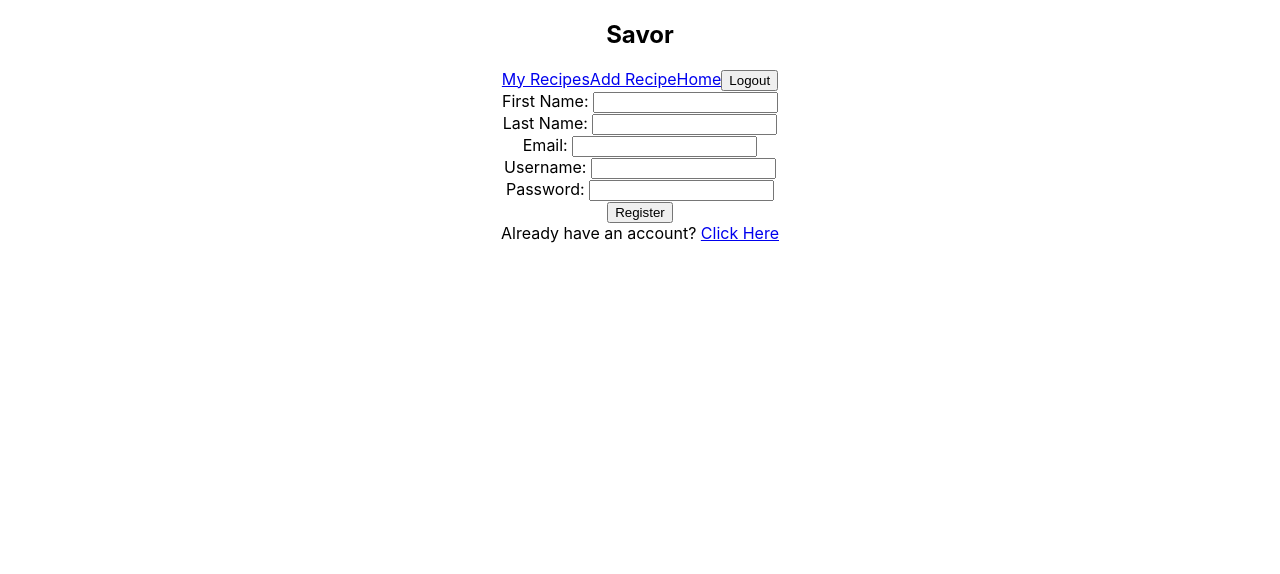
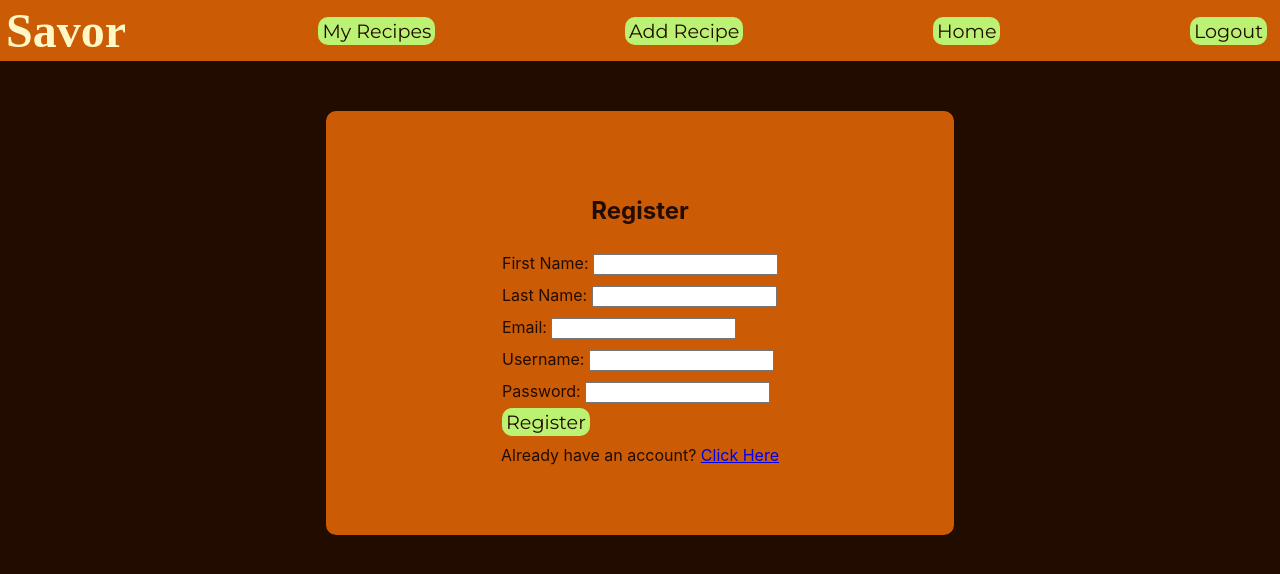
Before and after one commit to the-secret-family-recipe/frontend, a React (Create React App) app in the folder sfr/: page / in a window 1280 px wide. Shown: the top 574 px of the page. Built offline with nearby package versions, Linux system fonts and the light colour scheme.

Commit message:
started to add styles

```diff
--- a/sfr/package.json
+++ b/sfr/package.json
@@ -14,6 +14,7 @@
     "react-scripts": "3.4.1",
     "redux": "^4.0.5",
     "redux-thunk": "^2.3.0",
+    "styled-components": "^5.1.1",
     "yup": "^0.29.1"
   },
   "scripts": {
--- a/sfr/public/index.html
+++ b/sfr/public/index.html
@@ -10,34 +10,16 @@
       content="Web site created using create-react-app"
     />
     <link rel="apple-touch-icon" href="%PUBLIC_URL%/logo192.png" />
-    <!--
-      manifest.json provides metadata used when your web app is installed on a
-      user's mobile device or desktop. See https://developers.google.com/web/fundamentals/web-app-manifest/
-    -->
     <link rel="manifest" href="%PUBLIC_URL%/manifest.json" />
-    <!--
-      Notice the use of %PUBLIC_URL% in the tags above.
-      It will be replaced with the URL of the `public` folder during the build.
-      Only files inside the `public` folder can be referenced from the HTML.
 
-      Unlike "/favicon.ico" or "favicon.ico", "%PUBLIC_URL%/favicon.ico" will
-      work correctly both with client-side routing and a non-root public URL.
-      Learn how to configure a non-root public URL by running `npm run build`.
-    -->
+    <link href="https://fonts.googleapis.com/css2?family=Montserrat&display=swap" rel="stylesheet">
+    <link href="https://fonts.googleapis.com/css2?family=Great+Vibes&display=swap" rel="stylesheet">
+
     <title>Savor</title>
   </head>
   <body>
     <noscript>You need to enable JavaScript to run this app.</noscript>
     <div id="root"></div>
-    <!--
-      This HTML file is a template.
-      If you open it directly in the browser, you will see an empty page.
 
-      You can add webfonts, meta tags, or analytics to this file.
-      The build step will place the bundled scripts into the <body> tag.
-
-      To begin the development, run `npm start` or `yarn start`.
-      To create a production bundle, use `npm run build` or `yarn build`.
-    -->
   </body>
 </html>
--- a/sfr/src/App.css
+++ b/sfr/src/App.css
@@ -1,4 +1,4 @@
-.App {
+/* .App {
   text-align: center;
 }
 
@@ -35,4 +35,8 @@
   to {
     transform: rotate(360deg);
   }
+} */
+
+.App{
+  color: #FFF7C6
 }
--- a/sfr/src/App.js
+++ b/sfr/src/App.js
@@ -7,9 +7,10 @@ import Login from './components/Login'
 import PrivateRoute from './components/PrivateRoute'
 import MemberPage from './components/MemberPage'
 import AddRecipe from './components/AddRecipe'
-import RecipeCard from './components/RecipeCard'
-import UpdateRecipe from './components/UpdateRecipe';
+import UpdateRecipe from './components/UpdateRecipe'
 import DeleteRecipe from './components/DeleteRecipe'
+
+import NavStyles from './styles/NavStyles'
 
 function App() {
 
@@ -21,19 +22,17 @@ function App() {
 
   return (
     <div className="App">
-      <nav>
+      <NavStyles>
         <h1 className='site-header'>Savor</h1>
-        <NavLink exact to='/member-page'>
+        <NavLink className='link' exact to='/member-page'>
           My Recipes
         </NavLink>
-        <NavLink exact to='/add-recipe'>
+        <NavLink className='link' exact to='/add-recipe'>
           Add Recipe
         </NavLink>
-        <a href='http://www.selahcreativeservices.com/savor.html'>Home</a>
-        <button onClick={(e) => logout(e)}>Logout</button>
-
-
-      </nav>
+        <a href='http://www.selahcreativeservices.com/savor.html' className='link'>Home</a>
+        <button className='link' onClick={(e) => logout(e)}>Logout</button>
+      </NavStyles>
       <Switch>
         <Route exact path='/' component={Register}>
           <Register />
@@ -46,8 +45,6 @@ function App() {
         <PrivateRoute exact path='/add-recipe' component={AddRecipe} />
         <PrivateRoute exact path='/update-recipe/:id' component={UpdateRecipe} />
         <PrivateRoute exact path='/delete-recipe/:id' component={DeleteRecipe} />
-
-        {/* <PrivateRoute exact path='/recipe/:id' component={RecipeCard}/> */}
       </Switch>
 
     </div>
--- a/sfr/src/components/Register.js
+++ b/sfr/src/components/Register.js
@@ -3,6 +3,8 @@ import {Link, useHistory} from 'react-router-dom'
 import axios from 'axios'
 
 import {axiosWithAuth} from '../utils/axiosWithAuth'
+
+import RegisterStyles from '../styles/RegisterStyles'
 
 const initialState = {
     firstname:'',
@@ -40,7 +42,9 @@ const Register = () => {
 
 
     return (
-       <>
+        <RegisterStyles>
+            <div className='register-container'>
+                <h2>Register</h2>
                 <form onSubmit={(e) => handleRegister(e)}>
                     <div className='input-container'>
                         <label>First Name:&nbsp;</label>
@@ -96,7 +100,9 @@ const Register = () => {
                         Already have an account?&nbsp;
                         <Link className='login-link' to='/login'>Click Here</Link>
                 </div>
-       </>
+        </div>
+        </RegisterStyles>
+
    )
 }
 export default Register
--- a/sfr/src/index.css
+++ b/sfr/src/index.css
@@ -11,3 +11,7 @@ code {
   font-family: source-code-pro, Menlo, Monaco, Consolas, 'Courier New',
     monospace;
 }
+
+html{
+  background-color: #220C00;
+}
--- /dev/null
+++ b/sfr/src/styles/NavStyles.js
@@ -0,0 +1,35 @@
+import styled from 'styled-components'
+
+const NavStyles = styled.header`
+    background-color:#CB5B04;
+    display: flex;
+    justify-content: space-between;
+    align-items: center;
+    padding: 3px;
+
+    h1{
+        font-family: 'Great Vives', cursive;
+        font-size: 3rem;
+        margin: 0;
+        padding: 0 3px;
+
+    }
+
+    button{
+        background: none;
+        margin: 0 10px 0 0;
+    }
+
+    .link{
+        text-decoration: none;
+        border: none;
+        font-family: 'Montserrat', sans-serif;
+        font-size: 1.2rem;
+        color: #220C00;
+        background-color: #BCF274;
+        padding: 2px 4px;
+        border-radius: 10px;
+    }
+
+`;
+export default NavStyles
--- /dev/null
+++ b/sfr/src/styles/RegisterStyles.js
@@ -0,0 +1,33 @@
+import styled from 'styled-components'
+
+const RegisterStyles = styled.div`
+    display:flex;
+    justify-content: center;
+
+    .register-container{
+        background-color: #CB5B04;
+        margin: 50px 0;
+        width: 500px;
+        padding: 5%;
+        display: flex;
+        flex-direction: column;
+        align-items: center;
+        line-height: 2rem;
+        border-radius: 10px;
+        color: #220C00;
+    }
+
+    button{
+        text-decoration: none;
+        border: none;
+        font-family: 'Montserrat', sans-serif;
+        font-size: 1.2rem;
+        color: #220C00;
+        background-color: #BCF274;
+        padding: 2px 4px;
+        border-radius: 10px;
+
+    }
+
+`;
+export default RegisterStyles
```
Also changed, not shown: sfr/src/components/RecipeCard.js (deleted, +0 -16 lines), 1 other file (tests, documents, lock files or other folders). Lines whose indentation alone changed are shown as unchanged.
